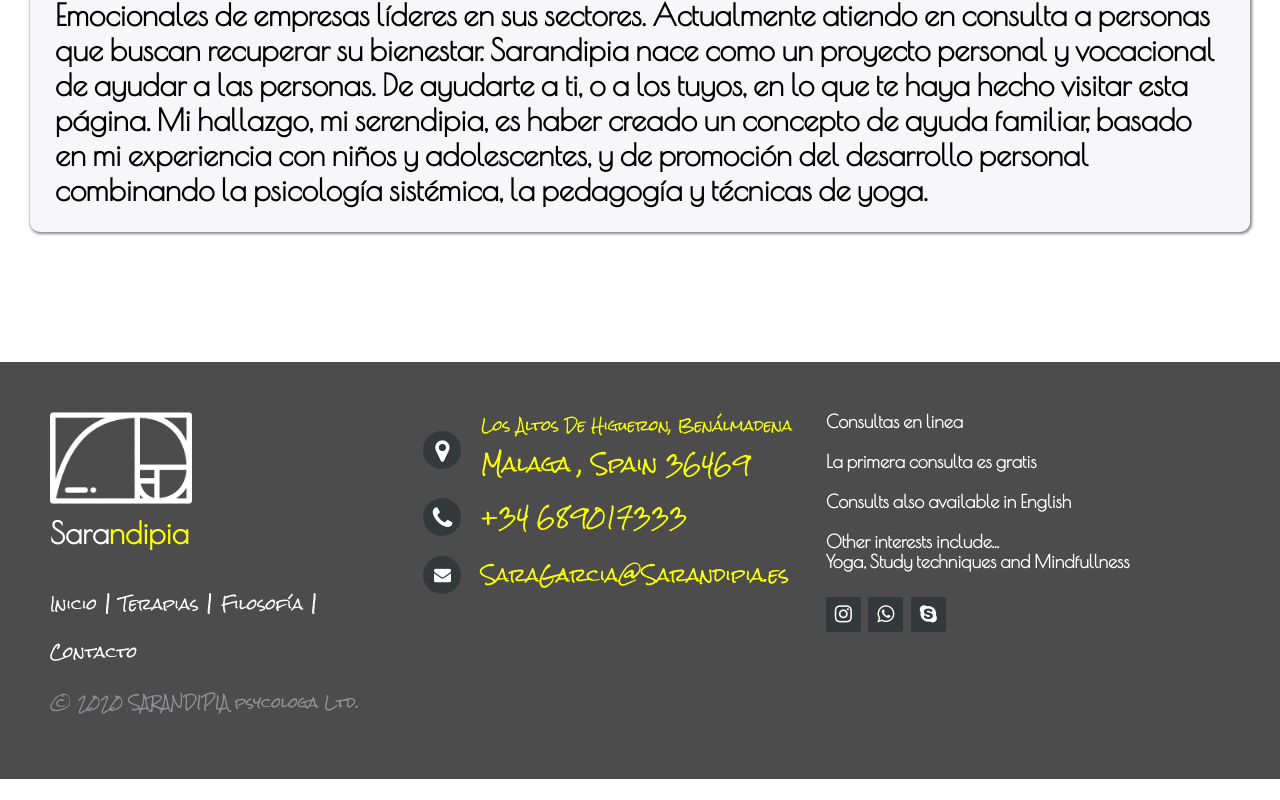
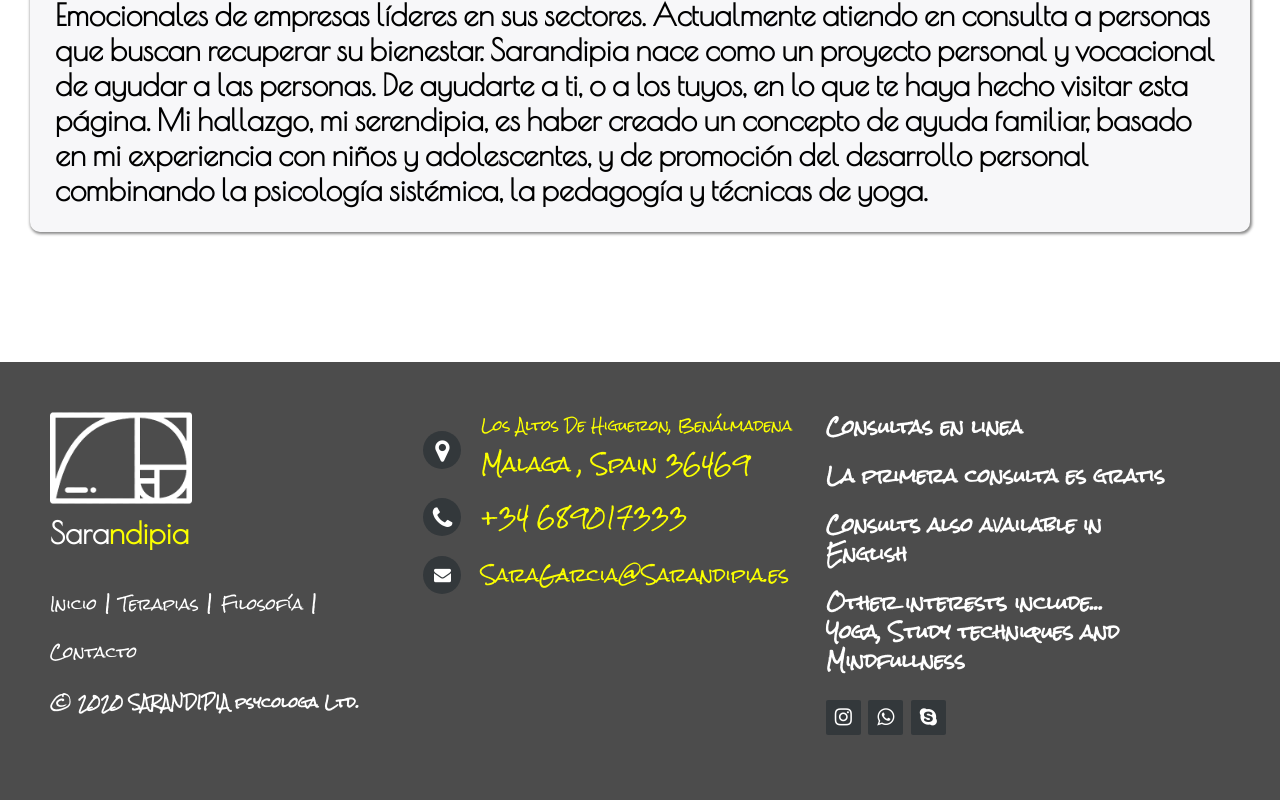
Before and after one commit to Memzer13/sarandipia1page, a plain HTML site: page index.html in a window 1280 px wide. Shown: the part 6220-7020 px from the top of the page. Before the commit the page ends 6999 px from the top, so only its background shows below. Drawn offline with nearby package versions, Linux system fonts and the light colour scheme; files that its build step writes are made by us from their sources; a web font is replaced by a local one.

Commit message:
Add files via upload

```diff
--- a/css/style.scss
+++ b/css/style.scss
@@ -121,6 +121,13 @@ div.jumbo1 {
     display: grid;
 }
 
+@media screen and (max-width: 769px) {
+    /*****TABLET an above*******/
+    div.brainbox {
+        display: none;
+    }
+    }
+
 .quote {
     font-family: 'Rock Salt', cursive;
     padding-top: 50;
@@ -131,12 +138,25 @@ div.jumbo1 {
     font-weight: 999;
     color: black;
 }
+@media screen and (max-width: 769px) {
+    /*****TABLET an above*******/
+    div.quote {
+        font-size: 2rem;
+    }
+    }
 
+    @media screen and (max-width: 376px) {
+        /*****TABLET an above*******/
+        div.quote {
+            font-size: 1.1rem;
+        }
+        }
 .nambox {
     background: url(brain.png) no-repeat center;
     display: -ms-grid;
     display: grid;
 }
+
 
 /*********************************IMG CONTAINER******************************/
 .grid-container1 {
@@ -363,16 +383,16 @@ header {
 
 .footer-distributed .footer-links a {
     display: inline-block;
-    line-height: 1.8;
+    line-height: 1.2;
     text-decoration: none;
     color: inherit;
     font-size: 1.5rem;
 }
 
 .footer-distributed .footer-company-name {
-    color: #8f9296;
+    color: white;
     font-size: 14px;
-    font-weight: normal;
+    font-weight: bold;
     margin: 0;
 }
 
@@ -433,14 +453,17 @@ header {
     font-size: 13px;
     font-weight: normal;
     margin: 0;
+    font-family: 'Rock Salt', cursive;
 }
 
 .footer-distributed .footer-company-about span {
     display: block;
     color: #ffffff;
-    font-size: 18px;
+    font-size: 1.8rem;
     font-weight: bold;
     margin-bottom: 20px;
+    font-family: 'Rock Salt', cursive;
+    line-height: 29px;
 }
 
 .footer-distributed .footer-icons {
```
Also changed, not shown: 1 other file.
